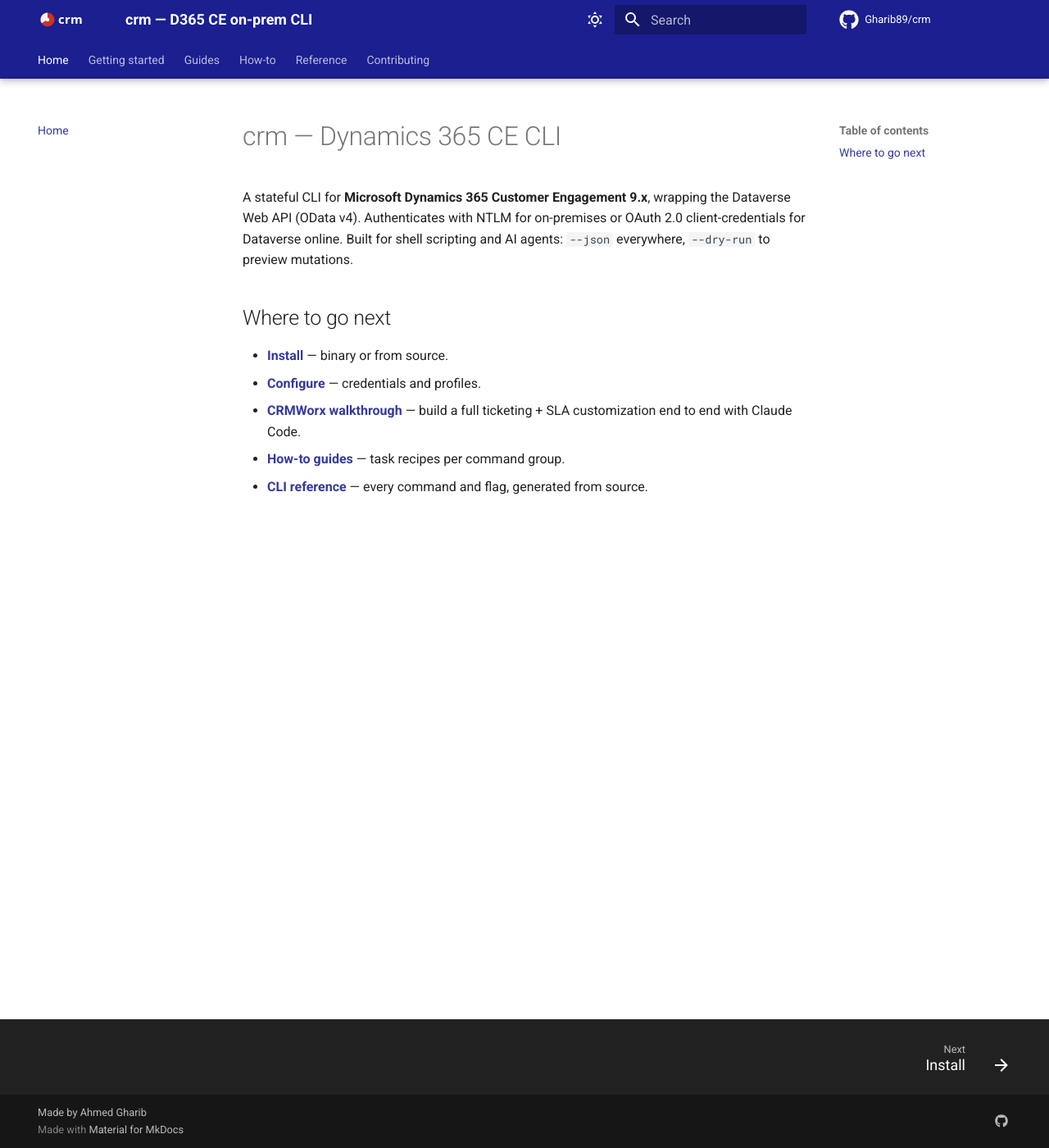
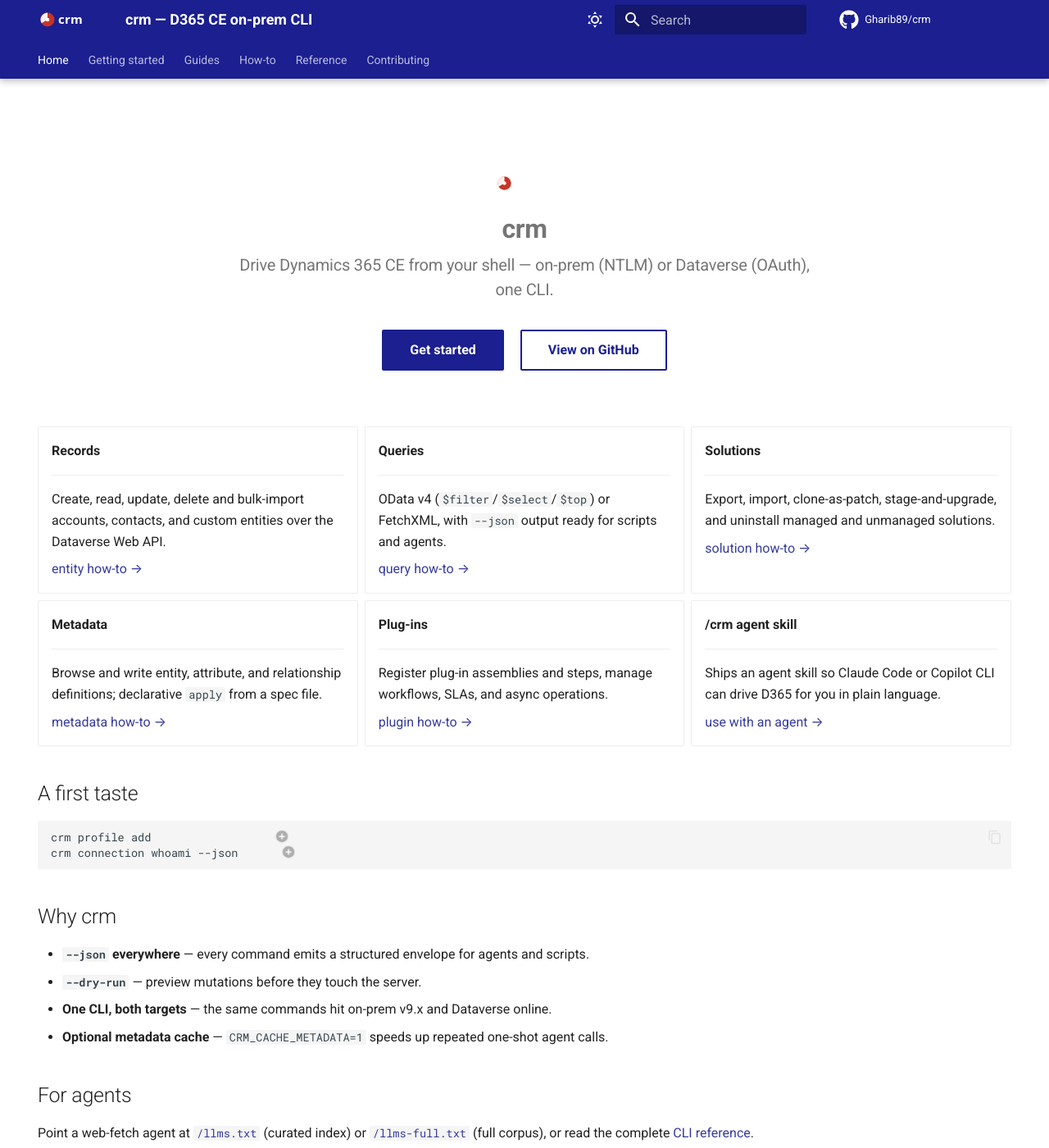
Before and after one commit to Gharib89/crm, an MkDocs documentation site: the page built from docs/index.md, in a window 1280 px wide and 1400 px high. Shown: the whole window at 82% size. Built offline with MkDocs 1.6.1 and Material for MkDocs 9.7.7, drawn with Linux system fonts in a browser that asks for light colours; comment, search, counter and statistics services are not loaded.

Commit message:
docs: revamp website — beginner getting-started + product home page
* docs: restructure getting-started nav and add md extensions

* docs: rebuild home page with hero and feature-card grid

* docs: add quickstart and concepts getting-started pages

* docs: add install tabs and a getting-started update page

* docs: rework add-profile page and add profile-switching to configure

* docs: add verify, completion, and skill getting-started pages

* docs: add agent-usage and troubleshooting getting-started pages

* docs: fix strict-build warnings in getting-started revamp

Use root-relative /llms.txt and /llms-full.txt links so MkDocs does not
try to resolve them as documentation files (they are static plugin outputs,
not tracked docs pages).

Co-Authored-By: Claude Sonnet 4.6 <noreply@anthropic.com>
Claude-Session: https://claude.ai/code/session_018NKQAUehRoPHV46CoYD7Rt

* docs: fix crm command errors in index and agent examples

* docs: fix auth-inference description to match actual .dynamics. check

---------

Co-authored-by: Claude Sonnet 4.6 <noreply@anthropic.com>

````diff
--- a/docs/index.md
+++ b/docs/index.md
@@ -1,15 +1,100 @@
-# crm — Dynamics 365 CE CLI
+---
+hide:
+  - navigation
+  - toc
+---
 
-A stateful CLI for **Microsoft Dynamics 365 Customer Engagement 9.x**, wrapping the
-Dataverse Web API (OData v4). Authenticates with NTLM for on-premises or OAuth 2.0
-client-credentials for Dataverse online. Built for shell scripting and AI agents:
-`--json` everywhere, `--dry-run` to preview mutations.
+<div class="crm-hero" markdown>
 
-## Where to go next
+![crm](assets/logo.svg){ .crm-hero-logo }
 
-- **[Install](getting-started/install.md)** — binary or from source.
-- **[Configure](getting-started/configure.md)** — credentials and profiles.
-- **[CRMWorx walkthrough](guides/crmworx-walkthrough.md)** — build a full ticketing +
-  SLA customization end to end with Claude Code.
-- **[How-to guides](how-to/connection.md)** — task recipes per command group.
-- **[CLI reference](reference/cli.md)** — every command and flag, generated from source.
+# crm
+
+### Drive Dynamics 365 CE from your shell — on-prem (NTLM) or Dataverse (OAuth), one CLI.
+
+[Get started](getting-started/quickstart.md){ .md-button .md-button--primary }
+[View on GitHub](https://github.com/Gharib89/crm){ .md-button }
+
+</div>
+
+<div class="grid cards" markdown>
+
+-   __Records__
+
+    ---
+
+    Create, read, update, delete and bulk-import accounts, contacts, and custom
+    entities over the Dataverse Web API.
+
+    [entity how-to →](how-to/entity.md)
+
+-   __Queries__
+
+    ---
+
+    OData v4 (`$filter`/`$select`/`$top`) or FetchXML, with `--json` output ready
+    for scripts and agents.
+
+    [query how-to →](how-to/query.md)
+
+-   __Solutions__
+
+    ---
+
+    Export, import, clone-as-patch, stage-and-upgrade, and uninstall managed and
+    unmanaged solutions.
+
+    [solution how-to →](how-to/solution.md)
+
+-   __Metadata__
+
+    ---
+
+    Browse and write entity, attribute, and relationship definitions; declarative
+    `apply` from a spec file.
+
+    [metadata how-to →](how-to/metadata.md)
+
+-   __Plug-ins__
+
+    ---
+
+    Register plug-in assemblies and steps, manage workflows, SLAs, and async
+    operations.
+
+    [plugin how-to →](how-to/plugin.md)
+
+-   __/crm agent skill__
+
+    ---
+
+    Ships an agent skill so Claude Code or Copilot CLI can drive D365 for you in
+    plain language.
+
+    [use with an agent →](getting-started/agent.md)
+
+</div>
+
+## A first taste
+
+```bash
+crm profile add                  # (1)!
+crm connection whoami --json      # (2)!
+```
+
+1. One-time interactive wizard: enter your server URL, the CLI infers NTLM vs
+   OAuth, stores the secret, and verifies the connection.
+2. Confirms you're connected — prints your user id and org, machine-readable.
+
+## Why crm
+
+- **`--json` everywhere** — every command emits a structured envelope for agents and scripts.
+- **`--dry-run`** — preview mutations before they touch the server.
+- **One CLI, both targets** — the same commands hit on-prem v9.x and Dataverse online.
+- **Optional metadata cache** — `CRM_CACHE_METADATA=1` speeds up repeated one-shot agent calls.
+
+## For agents
+
+Point a web-fetch agent at [`/llms.txt`](/llms.txt) (curated index) or
+[`/llms-full.txt`](/llms-full.txt) (full corpus), or read the complete
+[CLI reference](reference/cli.md).
--- a/docs/stylesheets/extra.css
+++ b/docs/stylesheets/extra.css
@@ -49,3 +49,26 @@
 [data-md-color-scheme="slate"][data-md-color-accent="custom"] {
   --md-accent-fg-color: var(--itworx-red-light);
 }
+
+/* ---- Home page hero ---------------------------------------------------- */
+.crm-hero {
+  text-align: center;
+  padding: 2.5rem 1rem 1.5rem;
+}
+.crm-hero-logo {
+  width: 72px;
+  height: 72px;
+}
+.crm-hero h1 {
+  margin: 0.4rem 0 0;
+  font-weight: 700;
+}
+.crm-hero h3 {
+  margin: 0.4rem auto 1.4rem;
+  max-width: 36rem;
+  font-weight: 400;
+  color: var(--md-default-fg-color--light);
+}
+.crm-hero .md-button {
+  margin: 0.3rem 0.4rem;
+}
--- a/mkdocs.yml
+++ b/mkdocs.yml
@@ -73,9 +73,14 @@ plugins:
         declarative apply, and bulk CSV/JSON export. `--json` everywhere for agents.
       sections:
         Getting started:
+          - getting-started/quickstart.md: Quickstart — install to first query
+          - getting-started/concepts.md: Concepts — on-prem vs cloud, profiles
           - getting-started/install.md: Install (script or from source)
-          - getting-started/initialize.md: First-run setup
-          - getting-started/configure.md: Auth (NTLM / OAuth) and profiles
+          - getting-started/update.md: Update the CLI
+          - getting-started/add-profile.md: Create a connection profile
+          - getting-started/configure.md: Auth (NTLM / OAuth) and switching profiles
+          - getting-started/skill.md: Install the agent skill
+          - getting-started/agent.md: Use /crm with a coding agent
         How-to:
           - how-to/*.md
         Reference:
@@ -83,9 +88,13 @@ plugins:
 
 markdown_extensions:
   - admonition
+  - attr_list
+  - md_in_html
   - pymdownx.details
   - pymdownx.superfences
   - pymdownx.highlight
+  - pymdownx.tabbed:
+      alternate_style: true
   - tables
   - mkdocs-click
 
@@ -99,9 +108,17 @@ exclude_docs: |
 nav:
   - Home: index.md
   - Getting started:
+      - Quickstart: getting-started/quickstart.md
+      - Concepts: getting-started/concepts.md
       - Install: getting-started/install.md
-      - Initialize: getting-started/initialize.md
-      - Configure: getting-started/configure.md
+      - Update: getting-started/update.md
+      - Add a profile: getting-started/add-profile.md
+      - Configure & switch: getting-started/configure.md
+      - Verify it works: getting-started/verify.md
+      - Tab completion (optional): getting-started/completion.md
+      - Install the skill: getting-started/skill.md
+      - Use /crm with an agent: getting-started/agent.md
+      - Troubleshooting: getting-started/troubleshooting.md
   - Guides:
       - CRMWorx walkthrough: guides/crmworx-walkthrough.md
   - How-to:
````
Also changed, not shown: docs/getting-started/add-profile.md (added, +47 -0 lines), docs/getting-started/agent.md (added, +38 -0 lines), docs/getting-started/completion.md (added, +22 -0 lines), docs/getting-started/concepts.md (added, +40 -0 lines), docs/getting-started/configure.md (+15 -0 lines), docs/getting-started/initialize.md (deleted, +0 -34 lines), docs/getting-started/install.md (+17 -8 lines), docs/getting-started/quickstart.md (added, +57 -0 lines), docs/getting-started/skill.md (added, +19 -0 lines), docs/getting-started/troubleshooting.md (added, +12 -0 lines), docs/getting-started/update.md (added, +42 -0 lines), docs/getting-started/verify.md (added, +19 -0 lines).
